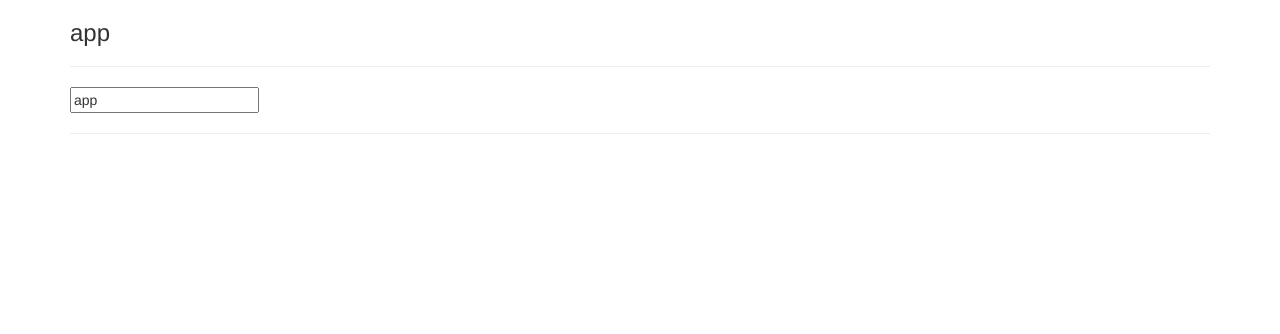
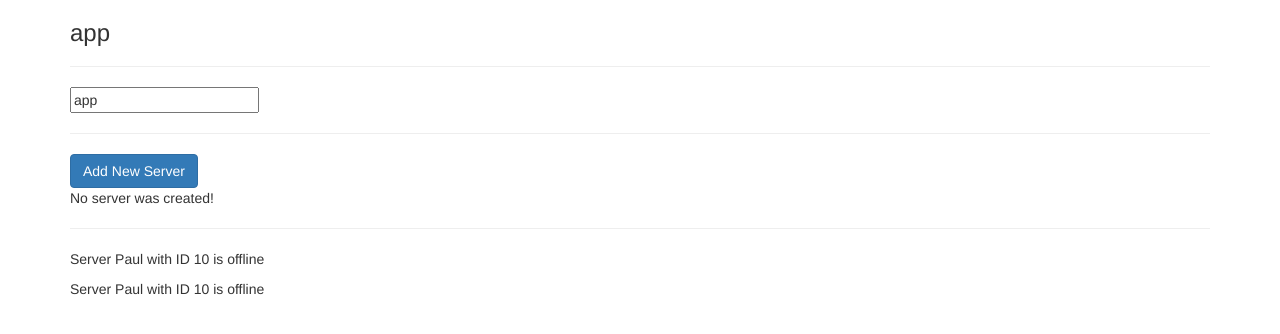
Before and after one commit to Megadethic/MyDreamApp, an Angular app: page / in a window 1280 px wide. Shown: the top 334 px of the page. Built offline with nearby package versions, Linux system fonts and the light colour scheme.

Commit message:
Training files. 23-27 lessons

```diff
--- a/src/app/app.component.html
+++ b/src/app/app.component.html
@@ -5,8 +5,7 @@
       <hr>
       <input type="text" [(ngModel)]="title">
       <hr>
-      <!--<app-servers></app-servers>-->
-      <div class="app-servers"></div>
+      <app-servers></app-servers>
     </div>
   </div>
 </div>
--- a/src/app/app.component.ts
+++ b/src/app/app.component.ts
@@ -1,4 +1,4 @@
-import { Component } from '@angular/core';
+import {Component} from '@angular/core';
 
 @Component({
   selector: 'app-root',
--- a/src/app/server/server.component.html
+++ b/src/app/server/server.component.html
@@ -1 +1 @@
-The server component
+<p>{{'Server ' + serverName}} with ID {{serverId}} is {{getServerStatus()}}</p>
--- a/src/app/server/server.component.ts
+++ b/src/app/server/server.component.ts
@@ -5,5 +5,11 @@ import {Component} from '@angular/core';
   templateUrl: './server.component.html'
 })
 export class ServerComponent {
+  serverId: number = 10;
+  serverName: string = 'Paul';
+  serverStatus: string = 'offline';
 
+  getServerStatus() {
+    return this.serverStatus;
+  }
 }
--- a/src/app/servers/servers.component.html
+++ b/src/app/servers/servers.component.html
@@ -1,2 +1,5 @@
+<button class="btn btn-primary" [disabled]="!allowNewServer" (click)="onCreateServer()">Add New Server</button>
+<p>{{serverCreationStatus}}</p>
+<hr/>
 <app-server></app-server>
 <app-server></app-server>
--- a/src/app/servers/servers.component.ts
+++ b/src/app/servers/servers.component.ts
@@ -1,4 +1,4 @@
-import { Component, OnInit } from '@angular/core';
+import {Component, OnInit} from '@angular/core';
 
 @Component({
   selector: 'app-servers',
@@ -6,10 +6,20 @@ import { Component, OnInit } from '@angular/core';
   styleUrls: ['./servers.component.css']
 })
 export class ServersComponent implements OnInit {
+  allowNewServer = false;
+  serverCreationStatus = 'No server was created!';
 
-  constructor() { }
+  constructor() {
+    setTimeout(() => {
+      this.allowNewServer = true;
+    }, 2000);
+  }
 
   ngOnInit() {
   }
 
+  onCreateServer() {
+    this.serverCreationStatus = 'Server was created!';
+  }
+
 }
--- a/tslint.json
+++ b/tslint.json
@@ -56,17 +56,13 @@
     "no-empty": false,
     "no-empty-interface": true,
     "no-eval": true,
-    "no-inferrable-types": [
-      true,
-      "ignore-params"
-    ],
     "no-misused-new": true,
     "no-non-null-assertion": true,
     "no-shadowed-variable": true,
     "no-string-literal": false,
     "no-string-throw": true,
     "no-switch-case-fall-through": true,
-    "no-trailing-whitespace": true,
+    "no-trailing-whitespace": false,
     "no-unnecessary-initializer": true,
     "no-unused-expression": true,
     "no-use-before-declare": true,
```
Also changed, not shown: src/app/app.module.ts (+7 -6 lines), 1 other file (tests, documents, lock files or other folders).
